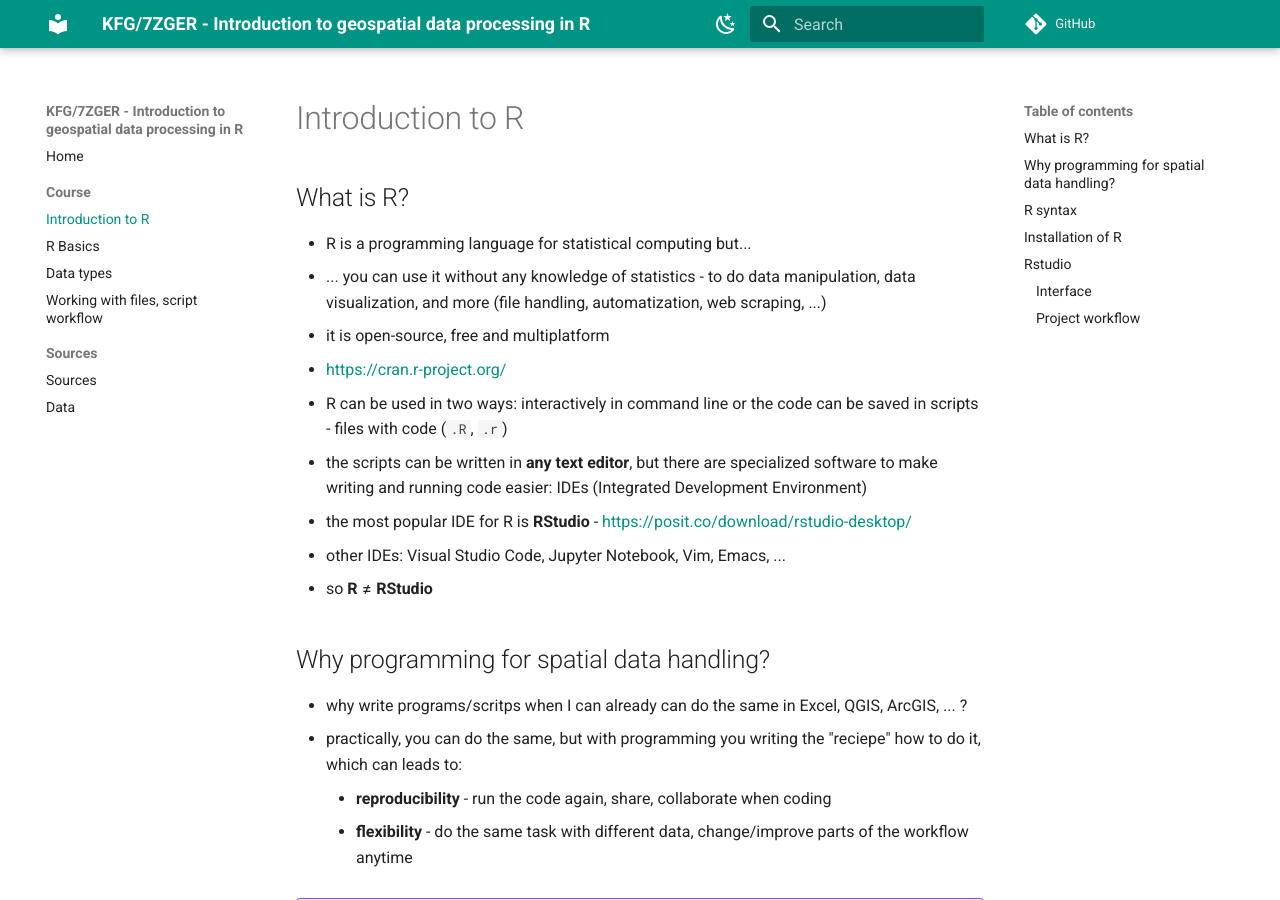
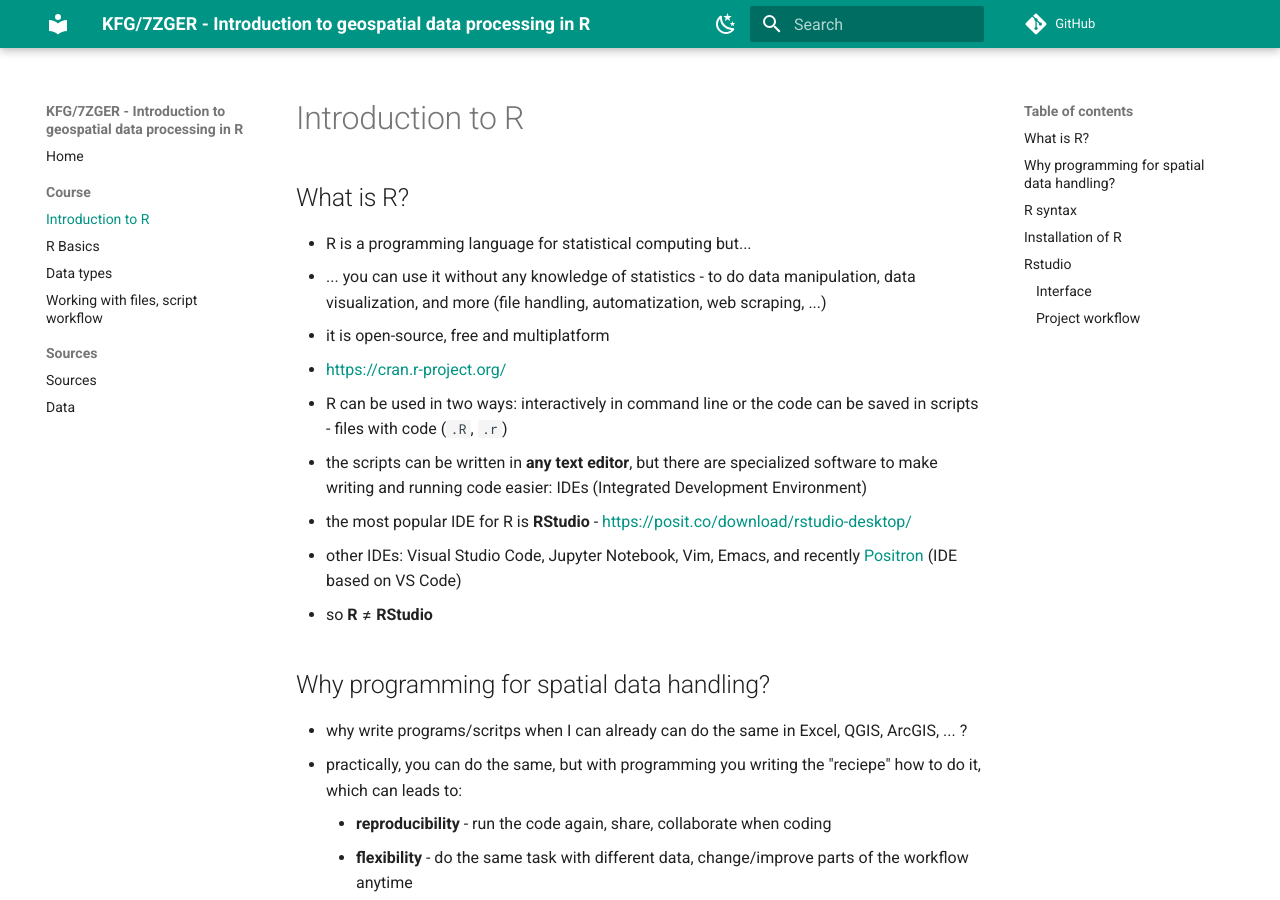
Before and after one commit to kalab-oto/7ZGER, an MkDocs documentation site: the page built from docs/intro.md, in a window 1280 px wide and 900 px high. Built offline with MkDocs 1.6.1 and Material for MkDocs 9.7.7, drawn with Linux system fonts in a browser that asks for light colours; comment, search, counter and statistics services are not loaded.

Commit message:
docs: add positorn

```diff
--- a/docs/intro.md
+++ b/docs/intro.md
@@ -12,7 +12,7 @@
   easier: IDEs (Integrated Development Environment)
 - the most popular IDE for R is **RStudio** -
   [https://posit.co/download/rstudio-desktop/](https://posit.co/download/rstudio-desktop/)
-- other IDEs: Visual Studio Code, Jupyter Notebook, Vim, Emacs, ...
+- other IDEs: Visual Studio Code, Jupyter Notebook, Vim, Emacs, and recently [Positron](https://positron.posit.co/) (IDE based on VS Code)
 - so **R** ≠ **RStudio**
 
 ## Why programming for spatial data handling?
```
